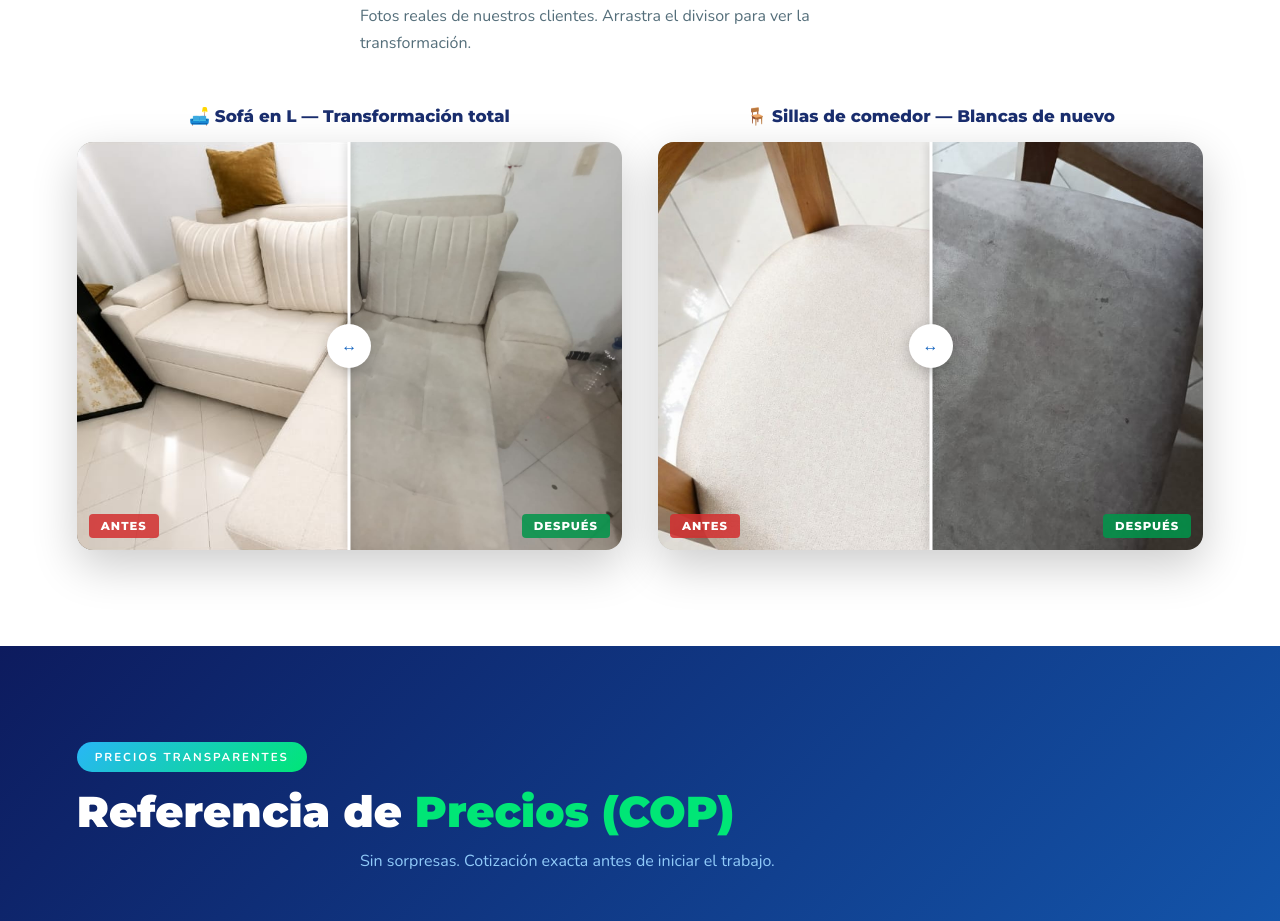
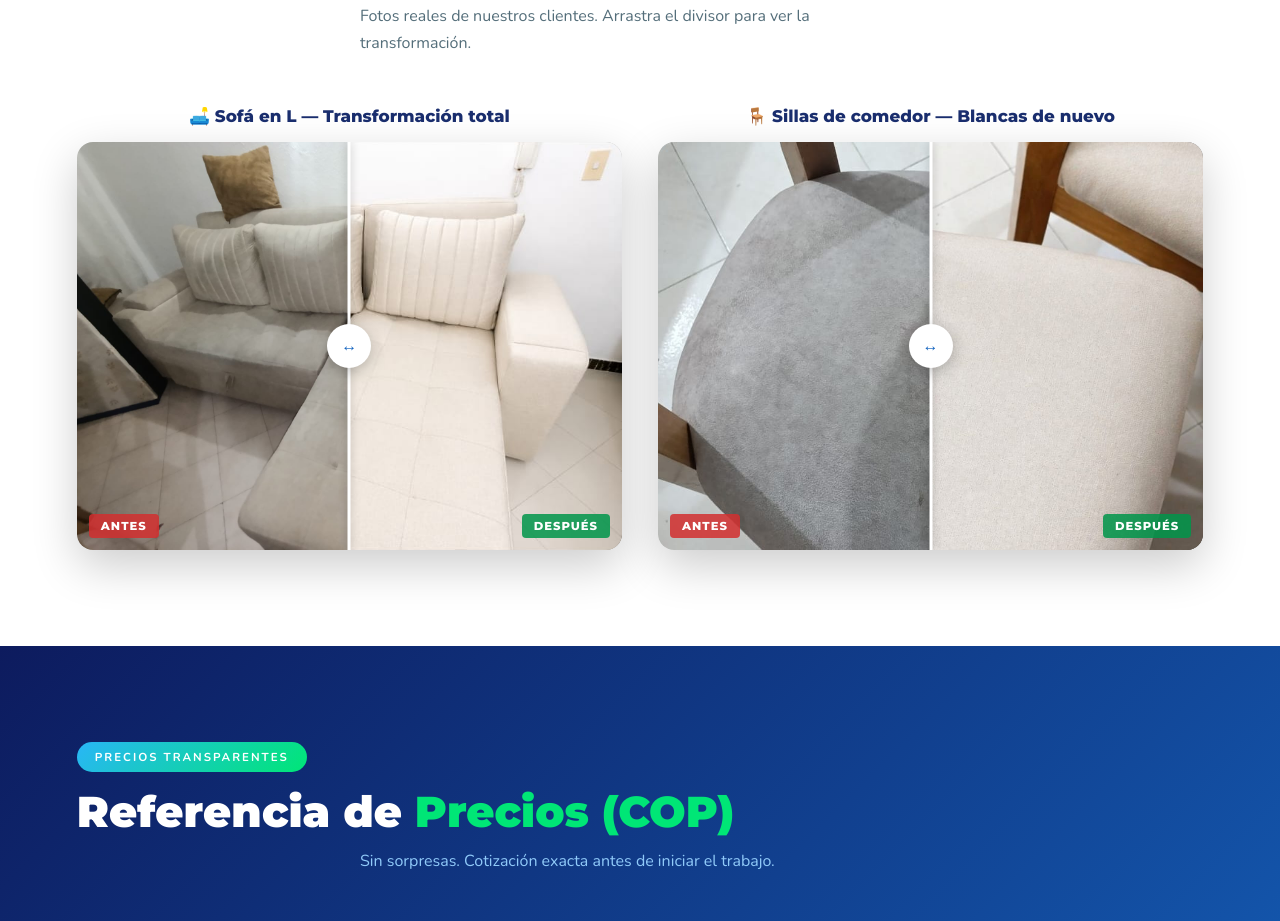
Before and after one commit to willysof23-svg/servilimpieza-jlh, a plain HTML site: page index.html in a window 1280 px wide. Shown: the part 3828-4749 px from the top of the page. Drawn offline with Linux system fonts and the light colour scheme; no server answers.

Commit message:
Corrige direccion del slider antes/despues: ahora antes sale a la izquierda y despues a la derecha, coincidiendo con los letreros

```diff
--- a/index.html
+++ b/index.html
@@ -592,7 +592,7 @@
         <h3 style="font-family:'Montserrat',sans-serif;font-size:1.05rem;font-weight:800;color:#1a2e6e;margin:0 0 16px;text-align:center;">🛋️ Sofá en L — Transformación total</h3>
         <div id="slider1" style="position:relative;border-radius:16px;overflow:hidden;box-shadow:0 16px 46px rgba(0,0,0,0.2);user-select:none;cursor:ew-resize;aspect-ratio:4/3;">
           <img src="{{ slider1AntesUrl }}" style="position:absolute;top:0;left:0;width:100%;height:100%;object-fit:cover;display:block;z-index:1;">
-          <img id="slider1-despues" src="{{ slider1DespuesUrl }}" style="position:absolute;top:0;left:0;width:100%;height:100%;object-fit:cover;display:block;z-index:2;clip-path:inset(0 50% 0 0);">
+          <img id="slider1-despues" src="{{ slider1DespuesUrl }}" style="position:absolute;top:0;left:0;width:100%;height:100%;object-fit:cover;display:block;z-index:2;clip-path:inset(0 0 0 50%);">
           <div id="slider1-line" style="position:absolute;top:0;bottom:0;left:50%;width:3px;background:white;z-index:4;transform:translateX(-50%);box-shadow:0 0 8px rgba(0,0,0,0.3);"></div>
           <div id="slider1-handle" style="position:absolute;top:50%;left:50%;transform:translate(-50%,-50%);width:44px;height:44px;border-radius:50%;background:white;z-index:5;display:flex;align-items:center;justify-content:center;box-shadow:0 4px 16px rgba(0,0,0,0.25);font-size:1rem;font-weight:700;color:#1565c0;pointer-events:none;">↔</div>
           <div style="position:absolute;bottom:12px;left:12px;z-index:6;font-family:'Montserrat',sans-serif;font-size:0.72rem;font-weight:800;letter-spacing:1px;text-transform:uppercase;padding:5px 12px;border-radius:4px;color:white;background:rgba(211,47,47,0.85);">Antes</div>
@@ -603,7 +603,7 @@
         <h3 style="font-family:'Montserrat',sans-serif;font-size:1.05rem;font-weight:800;color:#1a2e6e;margin:0 0 16px;text-align:center;">🪑 Sillas de comedor — Blancas de nuevo</h3>
         <div id="slider2" style="position:relative;border-radius:16px;overflow:hidden;box-shadow:0 16px 46px rgba(0,0,0,0.2);user-select:none;cursor:ew-resize;aspect-ratio:4/3;">
           <img src="{{ slider2AntesUrl }}" style="position:absolute;top:0;left:0;width:100%;height:100%;object-fit:cover;display:block;z-index:1;">
-          <img id="slider2-despues" src="{{ slider2DespuesUrl }}" style="position:absolute;top:0;left:0;width:100%;height:100%;object-fit:cover;display:block;z-index:2;clip-path:inset(0 50% 0 0);">
+          <img id="slider2-despues" src="{{ slider2DespuesUrl }}" style="position:absolute;top:0;left:0;width:100%;height:100%;object-fit:cover;display:block;z-index:2;clip-path:inset(0 0 0 50%);">
           <div id="slider2-line" style="position:absolute;top:0;bottom:0;left:50%;width:3px;background:white;z-index:4;transform:translateX(-50%);box-shadow:0 0 8px rgba(0,0,0,0.3);"></div>
           <div id="slider2-handle" style="position:absolute;top:50%;left:50%;transform:translate(-50%,-50%);width:44px;height:44px;border-radius:50%;background:white;z-index:5;display:flex;align-items:center;justify-content:center;box-shadow:0 4px 16px rgba(0,0,0,0.25);font-size:1rem;font-weight:700;color:#1565c0;pointer-events:none;">↔</div>
           <div style="position:absolute;bottom:12px;left:12px;z-index:6;font-family:'Montserrat',sans-serif;font-size:0.72rem;font-weight:800;letter-spacing:1px;text-transform:uppercase;padding:5px 12px;border-radius:4px;color:white;background:rgba(211,47,47,0.85);">Antes</div>
@@ -903,7 +903,7 @@ class Component extends DCLogic {
         pct = Math.max(2, Math.min(98, pct));
         line.style.left = pct + '%';
         handle.style.left = pct + '%';
-        imgDespues.style.clipPath = `inset(0 ${100 - pct}% 0 0)`;
+        imgDespues.style.clipPath = `inset(0 0 0 ${pct}%)`;
       };
       wrap.addEventListener('mousedown', e => { dragging = true; setPos(e.clientX); });
       wrap.addEventListener('touchstart', e => { dragging = true; setPos(e.touches[0].clientX); }, { passive: true });
```
